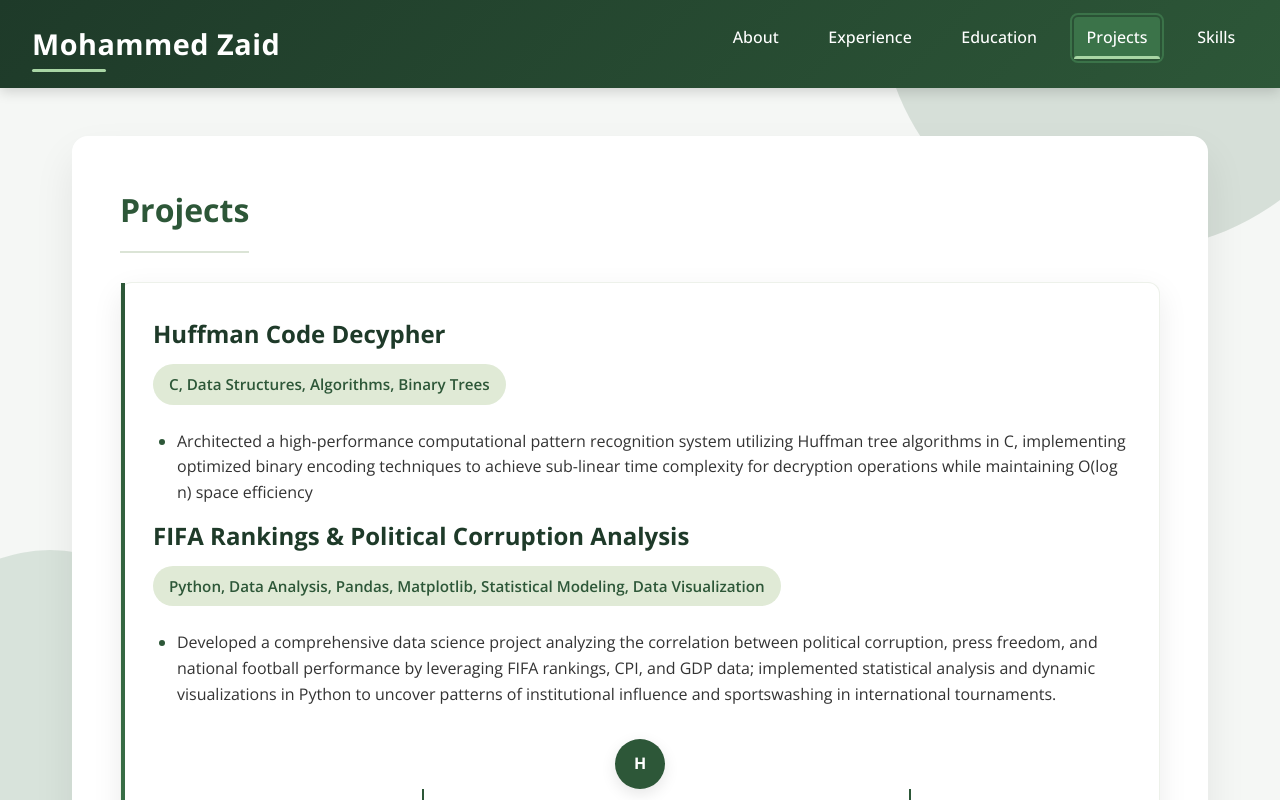
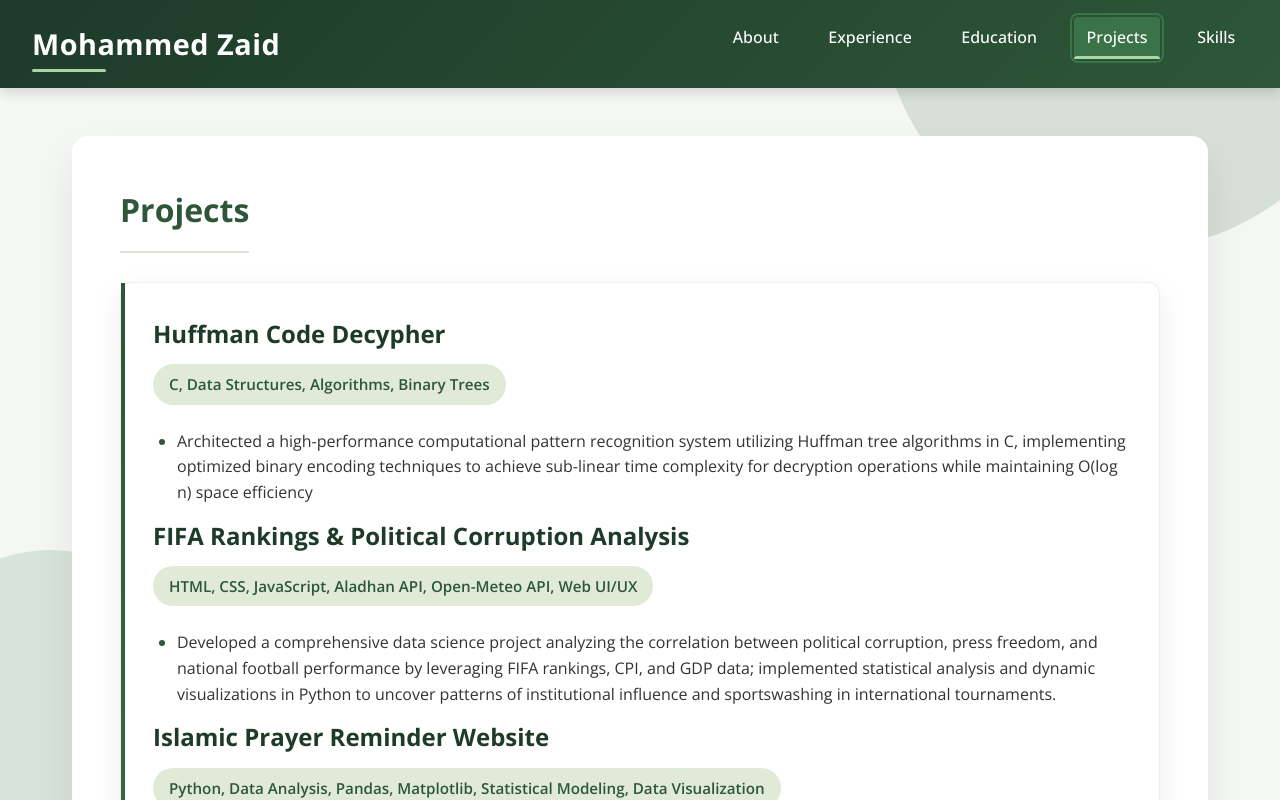
Before and after one commit to mzaid03/PersonalWeb, a React (Create React App) app: page / in a window 1280 px wide. Both pictures are taken after a click on the item "Projects". Shown: the top 800 px of the page. Built offline with nearby package versions, Linux system fonts and the light colour scheme.

Commit message:
new project

```diff
--- a/src/App.js
+++ b/src/App.js
@@ -409,9 +409,14 @@ function App() {
  <li>Architected a high-performance computational pattern recognition system utilizing Huffman tree algorithms in C, implementing optimized binary encoding techniques to achieve sub-linear time complexity for decryption operations while maintaining O(log n) space efficiency</li>
  </ul>
  <h3>FIFA Rankings & Political Corruption Analysis</h3>
+ <p className="tech-stack">HTML, CSS, JavaScript, Aladhan API, Open-Meteo API, Web UI/UX</p>
+ <ul>
+ <li>Developed a comprehensive data science project analyzing the correlation between political corruption, press freedom, and national football performance by leveraging FIFA rankings, CPI, and GDP data; implemented statistical analysis and dynamic visualizations in Python to uncover patterns of institutional influence and sportswashing in international tournaments.</li>
+ </ul>
+ <h3>Islamic Prayer Reminder Website</h3>
  <p className="tech-stack">Python, Data Analysis, Pandas, Matplotlib, Statistical Modeling, Data Visualization</p>
  <ul>
- <li>Developed a comprehensive data science project analyzing the correlation between political corruption, press freedom, and national football performance by leveraging FIFA rankings, CPI, and GDP data; implemented statistical analysis and dynamic visualizations in Python to uncover patterns of institutional influence and sportswashing in international tournaments.</li>
+ <li>Designed and implemented a location-based Islamic prayer reminder web application that dynamically displays daily Salah times, Hijri dates, Quranic verses by integrating the Aladhan and Open-Meteo geolocation APIs; enabled both auto-location and manual ZIP/city entry for flexible user access across regions. Engineered a visually appealing and mobile-responsive interface using modern JavaScript, HTML, and CSS, with advanced features such as animated Dhikr page titles, interactive Hadith refresh, dark mode toggling, and an embedded PDF guide for learning how to pray—prioritizing both accessibility and spiritual enrichment through thoughtful design and real-time religious functionality.</li>
  </ul>
  <div className="project-visual">
  <div className="binary-tree">
```
